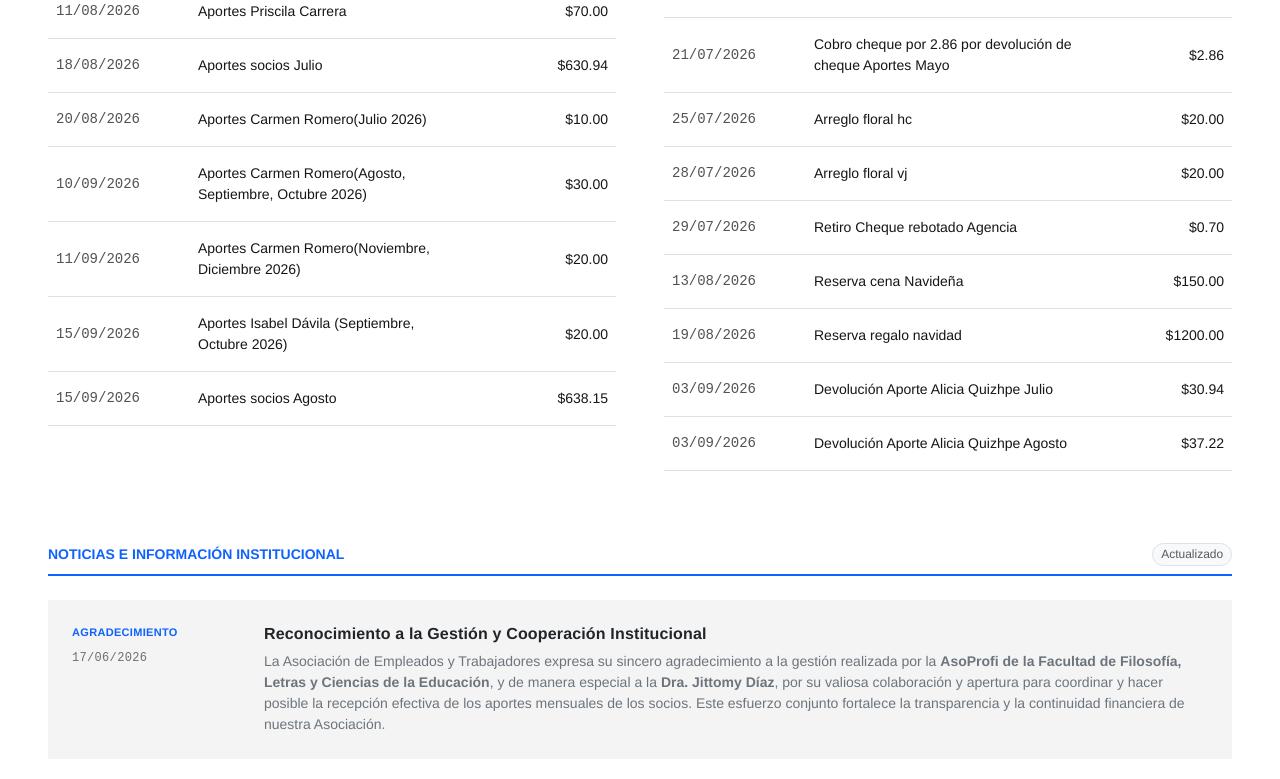
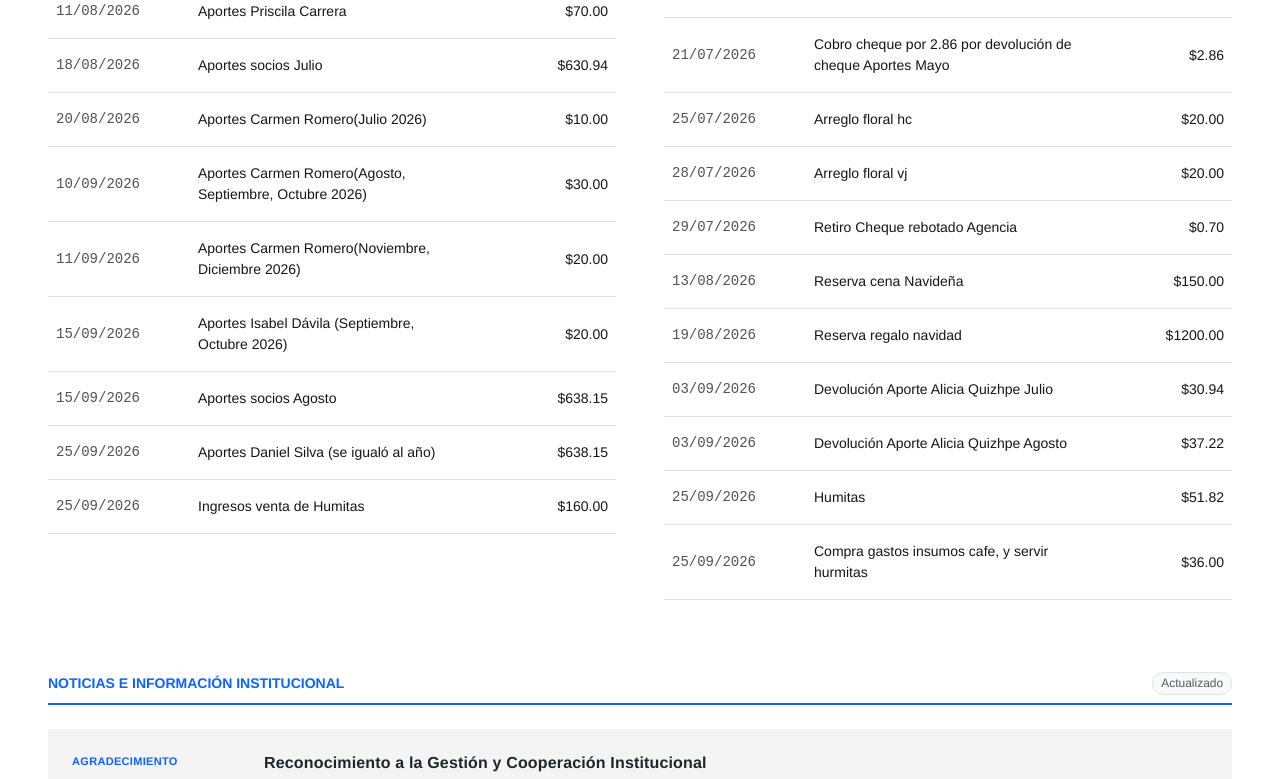
Before and after one commit to jjorgeadrian007/cuentas_aso, a React (Vite) app: page / in a window 1280 px wide. Shown: the part 1322-2101 px from the top of the page. Built offline with nearby package versions, Linux system fonts and the light colour scheme.

Commit message:
cuentas-25-09-2026

```diff
--- a/src/App.jsx
+++ b/src/App.jsx
@@ -25,6 +25,8 @@ export default function DashboardAsociacion() {
     { id: 17, fecha: "11/09/2026", nombre: "Aportes Carmen Romero(Noviembre, Diciembre 2026)", valor: 20.00 },
     { id: 18, fecha: "15/09/2026", nombre: "Aportes Isabel Dávila (Septiembre, Octubre 2026)", valor: 20.00 },
     { id: 19, fecha: "15/09/2026", nombre: "Aportes socios Agosto", valor: 638.15 },
+    { id: 20, fecha: "25/09/2026", nombre: "Aportes Daniel Silva (se igualó al año)", valor: 638.15 },
+    { id: 21, fecha: "25/09/2026", nombre: "Ingresos venta de Humitas", valor: 160.00 },
 
   ]);
 
@@ -50,6 +52,8 @@ export default function DashboardAsociacion() {
     { id: 19, fecha: "19/08/2026", nombre: "Reserva regalo navidad", valor: 1200 },
     { id: 20, fecha: "03/09/2026", nombre: "Devolución Aporte Alicia Quizhpe Julio", valor: 30.94 },
     { id: 21, fecha: "03/09/2026", nombre: "Devolución Aporte Alicia Quizhpe Agosto", valor: 37.22 },
+    { id: 22, fecha: "25/09/2026", nombre: "Humitas", valor: 51.82 },
+    { id: 23, fecha: "25/09/2026", nombre: "Compra gastos insumos cafe, y servir hurmitas", valor: 36.00 },
 
   ]);
 
```
